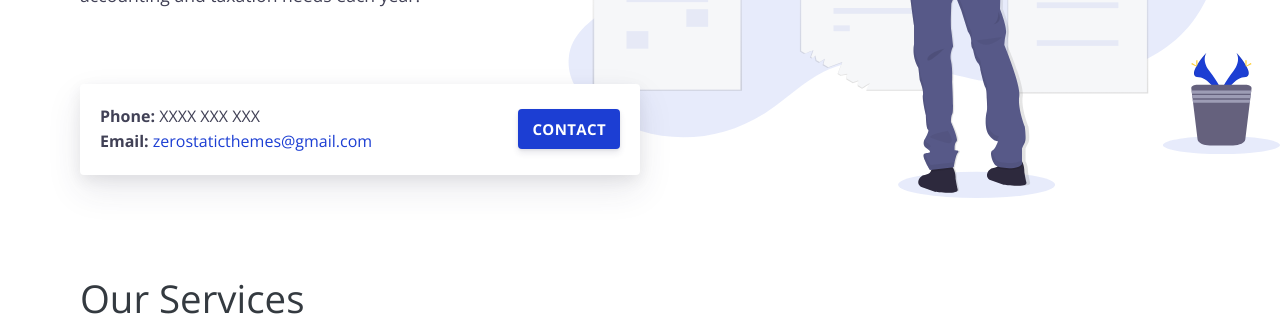
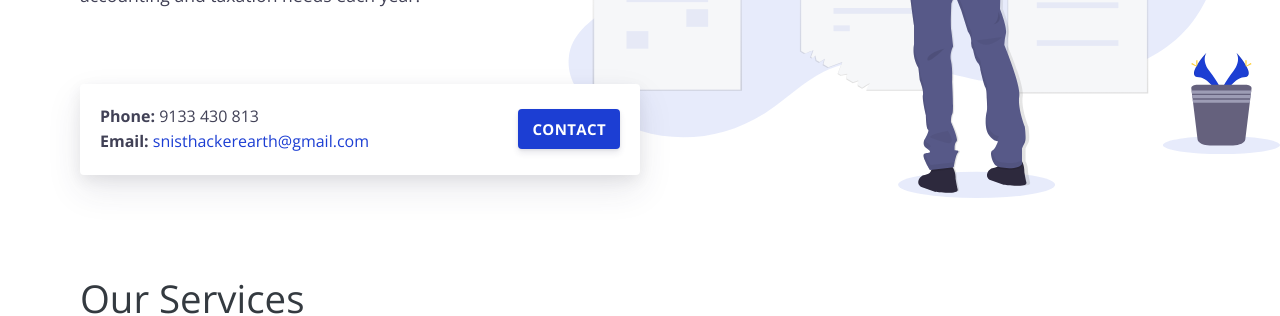
Before and after one commit to SnistAheads/Ocoders, a Jekyll site: the page built from index.html, in a window 1280 px wide. Shown: the part 357-673 px from the top of the page. Built offline with Jekyll 4.4.1, drawn with Linux system fonts in a browser that asks for light colours; some of the changed text lies outside the part shown.

Commit message:
Update contact.yml

```diff
--- a/_data/contact.yml
+++ b/_data/contact.yml
@@ -1,4 +1,4 @@
-email: 'zerostaticthemes@gmail.com'
-phone: 'XXXX XXX XXX'
-businessName: 'Hugo Serif'
-address: ''
+email: 'snisthackerearth@gmail.com'
+phone: '9133 430 813'
+businessName: 'Big-O Coders'
+address: 'SNIST, Hyderabad'
```
